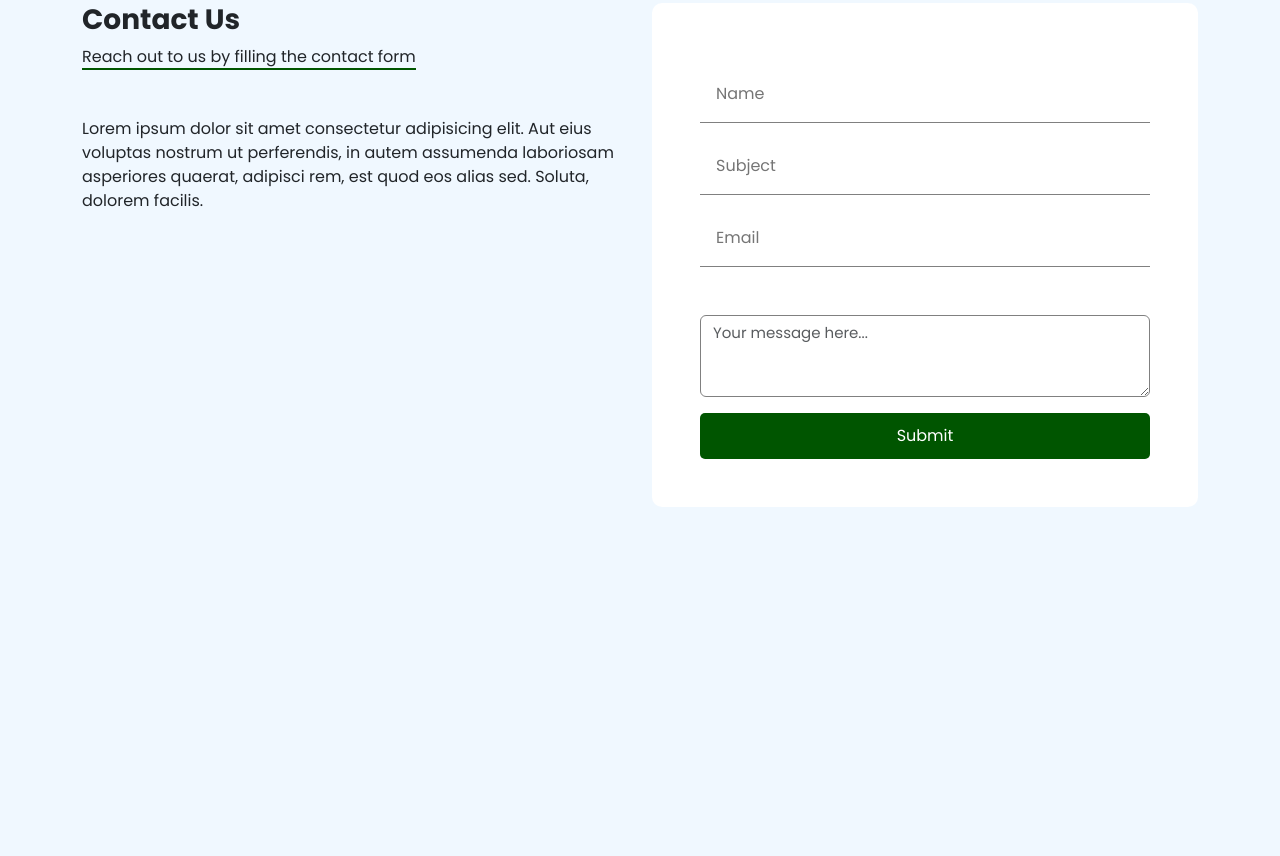
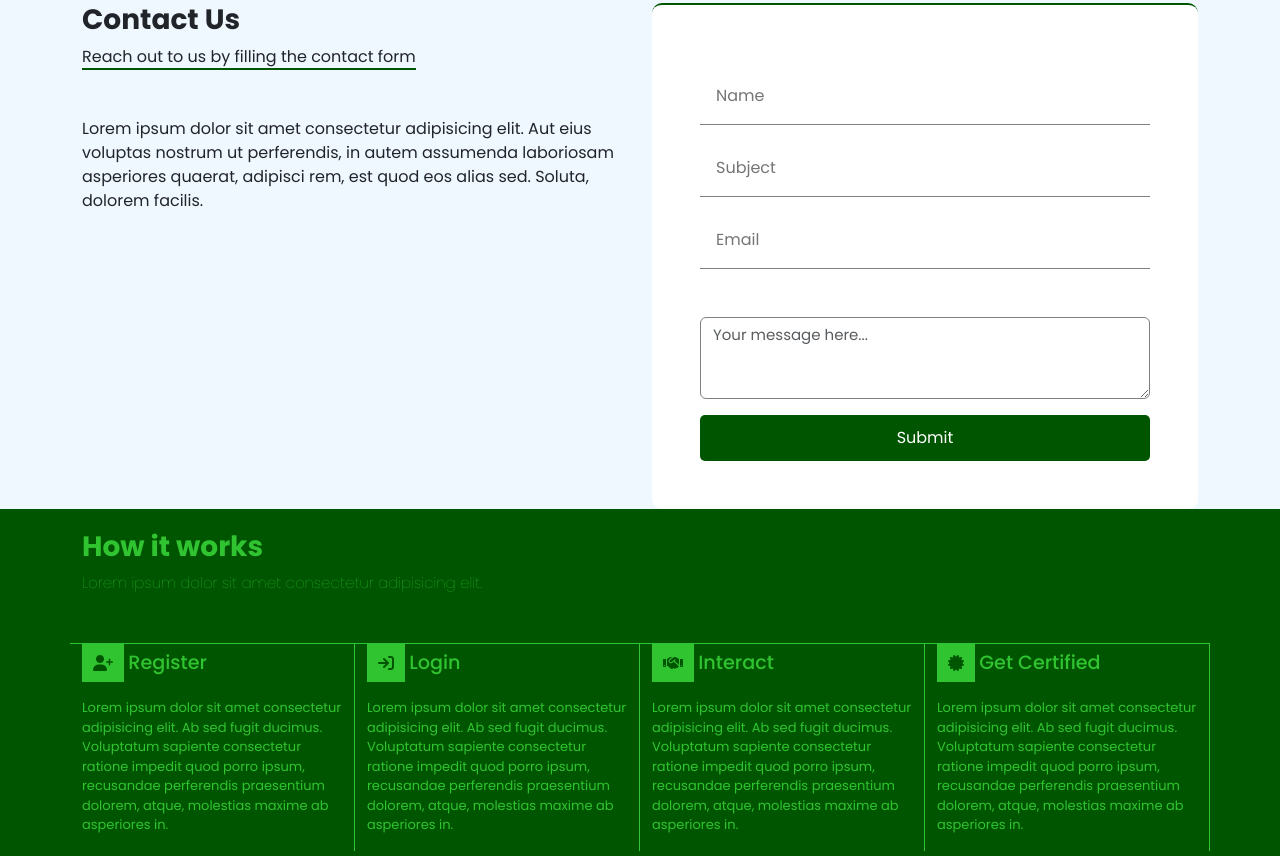
Before and after one commit to tech03-maker/learn, a plain HTML site: page index.html in a window 1280 px wide. Shown: the part 1761-2617 px from the top of the page. Before the commit the page ends 2268 px from the top, so only its background shows below. Drawn offline with nearby package versions, Linux system fonts and the light colour scheme.

Commit message:
added the how it works section

```diff
--- a/index.css
+++ b/index.css
@@ -218,10 +218,6 @@ body {
   font-size: 15px;
 }
 
-.contact {
-  /* background-color: aliceblue; */
-}
-
 .left-contact h3 {
   font-weight: bold;
 }
@@ -235,6 +231,7 @@ body {
   text-align: center;
   padding: 3rem;
   border-radius: 10px;
+  border-top: 2px solid rgb(0, 85, 0);
 }
 
 .right-contact input {
@@ -262,3 +259,41 @@ body {
   background-color: rgb(0, 85, 0);
   color: white;
 }
+
+.how_it_works{
+    background-color: rgb(0, 85, 0);
+    padding: 5px;
+}
+
+.one_four{
+    border-top: 1px solid rgb(48, 196, 48);
+    border-right: 1px solid rgb(48, 196, 48);
+}
+
+.how_it_works h3{
+    color: rgb(48, 196, 48);
+    font-weight: bold;
+    padding-top: 1rem;
+}
+
+.how_it_works span{
+    color: rgb(48, 196, 48);
+    font-size: 15px;
+    font-weight: lighter;
+}
+
+.how_it_works i{
+    background-color: rgb(48, 196, 48);
+    padding: 11px;
+    color: rgb(0, 85, 0);
+}
+
+.how_it_works big{
+    color: rgb(48, 196, 48);
+    font-weight: 500;
+}
+
+.how_it_works p{
+    font-size: 13px;
+    color: rgb(48, 196, 48);
+}
--- a/index.html
+++ b/index.html
@@ -20,7 +20,7 @@
     <nav class="navbar navbar-light bg-dark fixed-top">
       <div class="container-fluid">
         <a class="navbar-brand" style="color: rgb(48, 196, 48)" href="#"
-          >Learn<span>-n-</span>learn</a
+          ><i class="fa fa-cogs"></i>Learn<span>-n-</span>learn</a
         >
         <button
           class="navbar-toggler"
@@ -211,12 +211,12 @@
           <div class="left-contact col-sm-12 col-md-6 col-lg-6">
             <h3>Contact Us</h3>
             <span>Reach out to us by filling the contact form</span>
-            <p class="mt-5"
-              >Lorem ipsum dolor sit amet consectetur adipisicing elit. Aut eius
+            <p class="mt-5"></p>
+              Lorem ipsum dolor sit amet consectetur adipisicing elit. Aut eius
               voluptas nostrum ut perferendis, in autem assumenda laboriosam
               asperiores quaerat, adipisci rem, est quod eos alias sed. Soluta,
-              dolorem facilis.</p
-            >
+              dolorem facilis.
+            </p>
           </div>
           <div class="right-contact col-sm-12 col-md-6 col-lg-6">
             <form action="">
@@ -237,6 +237,54 @@
         </div>
       </div>
     </div>
+    <div class="how_it_works">
+      <div class="container">
+        <h3>How it works</h3>
+        <span>Lorem ipsum dolor sit amet consectetur adipisicing elit.</span>
+        <div class="row mt-5">
+          <div class="one_four col-sm-12 col-md-3 col-lg-3">
+            <i class="fa fa-user-plus"></i>
+            <big>Register</big>
+            <p class="mt-3">
+              Lorem ipsum dolor sit amet consectetur adipisicing elit. Ab sed
+              fugit ducimus. Voluptatum sapiente consectetur ratione impedit
+              quod porro ipsum, recusandae perferendis praesentium dolorem,
+              atque, molestias maxime ab asperiores in.
+            </p>
+          </div>
+          <div class="one_four col-sm-12 col-md-3 col-lg-3">
+            <i class="fa fa-sign-in"></i>
+            <big>Login</big>
+            <p class="mt-3">
+              Lorem ipsum dolor sit amet consectetur adipisicing elit. Ab sed
+              fugit ducimus. Voluptatum sapiente consectetur ratione impedit
+              quod porro ipsum, recusandae perferendis praesentium dolorem,
+              atque, molestias maxime ab asperiores in.
+            </p>
+          </div>
+          <div class="one_four col-sm-12 col-md-3 col-lg-3">
+            <i class="fa fa-handshake"></i>
+            <big>Interact</big>
+            <p class="mt-3">
+              Lorem ipsum dolor sit amet consectetur adipisicing elit. Ab sed
+              fugit ducimus. Voluptatum sapiente consectetur ratione impedit
+              quod porro ipsum, recusandae perferendis praesentium dolorem,
+              atque, molestias maxime ab asperiores in.
+            </p>
+          </div>
+          <div class="one_four col-sm-12 col-md-3 col-lg-3">
+            <i class="fa fa-certificate"></i>
+            <big>Get Certified</big>
+            <p class="mt-3">
+              Lorem ipsum dolor sit amet consectetur adipisicing elit. Ab sed
+              fugit ducimus. Voluptatum sapiente consectetur ratione impedit
+              quod porro ipsum, recusandae perferendis praesentium dolorem,
+              atque, molestias maxime ab asperiores in.
+            </p>
+          </div>
+        </div>
+      </div>
+    </div>
   </body>
   <script
     src="https://cdn.jsdelivr.net/npm/bootstrap@5.3.2/dist/js/bootstrap.bundle.min.js"
```
